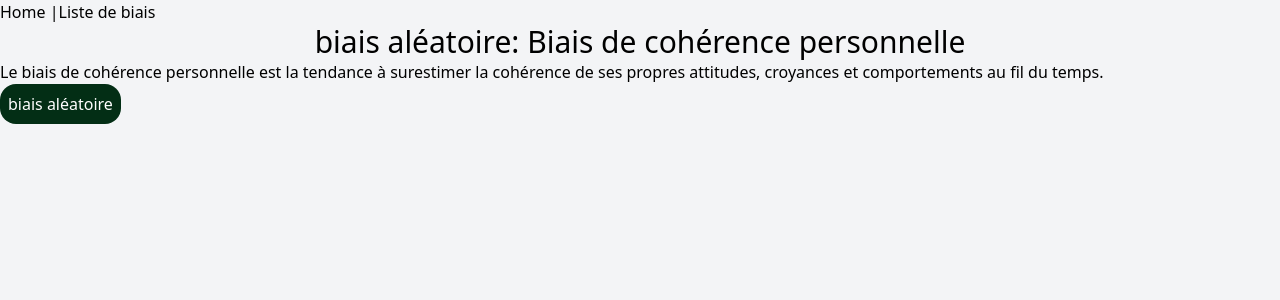
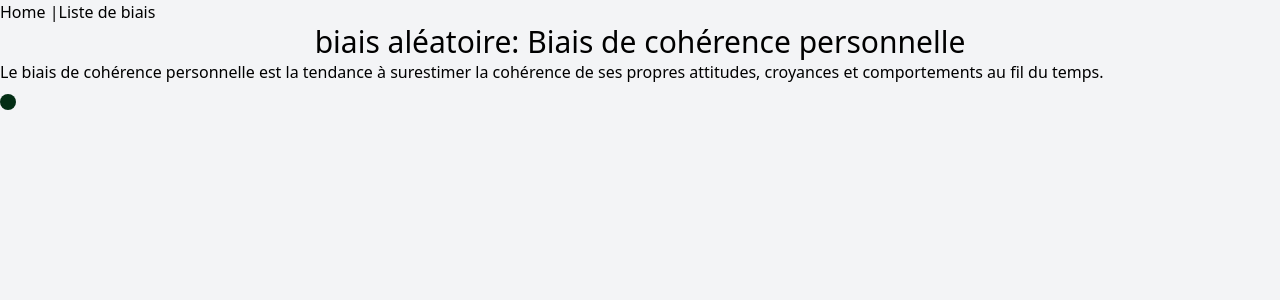
Before and after one commit to yassine-mahjoubi/biais-cognitifs, a Vue app: page / in a window 1280 px wide. Shown: the top 300 px of the page. Built offline with nearby package versions, Linux system fonts and the light colour scheme.

Commit message:
docs: :art: comment function

```diff
--- a/src/components/Pages/RandomView.vue
+++ b/src/components/Pages/RandomView.vue
@@ -18,7 +18,5 @@ onMounted(async () => {
   <button
     @click="selectRandomBias"
     class="bg-green-950 rounded-2xl border-b-gray-950 text-white p-2 cursor-pointer"
-  >
-    biais aléatoire
-  </button>
+  ></button>
 </template>
--- a/src/scripts/services.ts
+++ b/src/scripts/services.ts
@@ -1,9 +1,11 @@
+const URL_API = import.meta.env.VITE_API_URL_FR
+import type { BiasListAndCategories, Bias, Category } from '../type/Bias'
+
 /**
- *
+ * Récupère la liste des biais cognitifs et leurs catégories depuis l'API
+ * @returns Objet contenant list_biases et categories_biases, ou null en cas d'erreur
  */
 
-const URL_API = import.meta.env.VITE_API_URL_FR
-import type { BiasListAndCategories, Bias, Category } from '../type/Bias'
 export const getApiResponse = async (): Promise<BiasListAndCategories | null> => {
   try {
     const response = await fetch(URL_API)
@@ -12,7 +14,7 @@ export const getApiResponse = async (): Promise<BiasListAndCategories | null> =>
     const categories_biases: Category[] = result.categories
     return { list_biases, categories_biases }
   } catch (error) {
-    console.log(error)
+    console.error('fetch url api failed', error)
     return null
   }
 }
```
Also changed, not shown: src/stores/bias.ts (+15 -2 lines).
